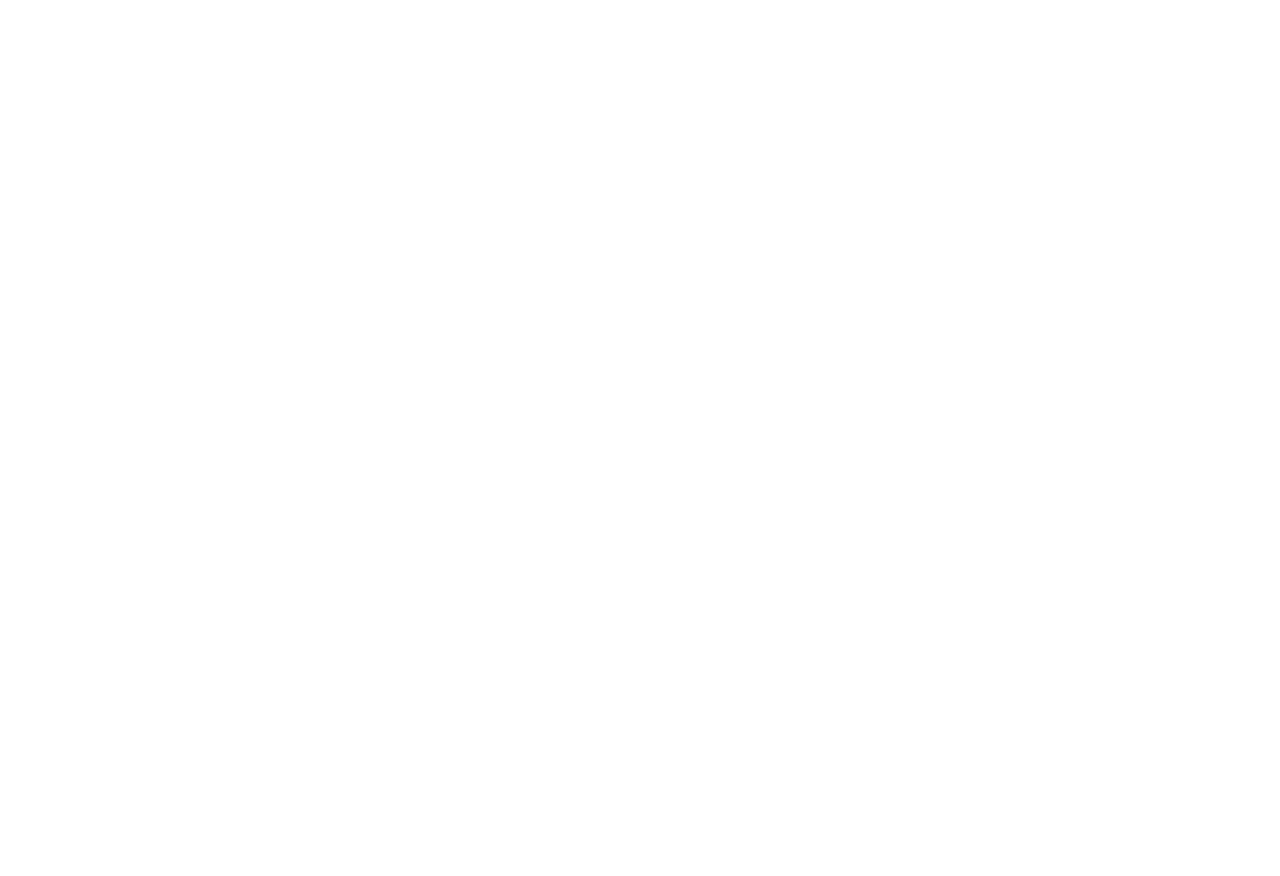
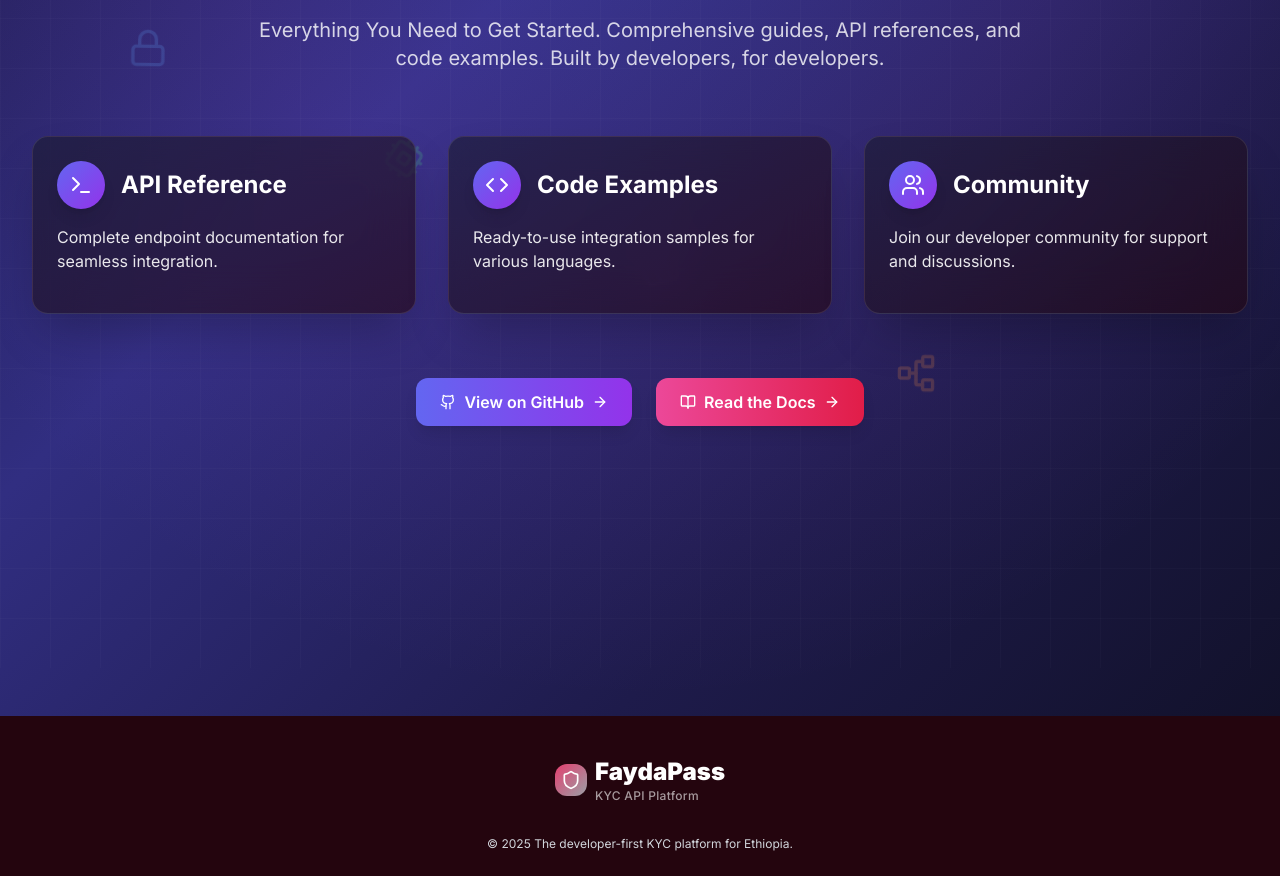
Before and after one commit to CakeInTech/FaydaPass, a Next.js app: page / in a window 1280 px wide. Shown: the part 1160-2036 px from the top of the page. Before the commit the page ends 1028 px from the top, so only its background shows below. Built offline with nearby package versions, Linux system fonts and the light colour scheme.

Commit message:
added developer resources section

```diff
--- a/app/page.tsx
+++ b/app/page.tsx
@@ -1,8 +1,10 @@
 "use client";
 
-import { useState, useEffect } from "react";
+import DeveloperResources from "@/components/DeveloperResource";
+import Footer from "@/components/Footer";
+import Home from "@/components/Home";
 import Navbar from "@/components/Navbar";
-import Home from "@/components/Home";
+import { useEffect, useState } from "react";
 function HomePage() {
   const [isVisible, setIsVisible] = useState(false);
 
@@ -18,8 +20,10 @@
       {/* Hero Section */}
 
       {/* Features Section */}
+      <DeveloperResources />
       {/* Documentation */}
       {/* Footer */}
+      <Footer/>
     </div>
   );
 }
--- /dev/null
+++ b/components/DeveloperResource.tsx
@@ -0,0 +1,213 @@
+import {
+  ArrowRight,
+  BookOpen,
+  Code, // Added for floating icons
+  Cpu, // Added for floating icons
+  Database,
+  Github,
+  Lock, // Added for floating icons
+  Network,
+  Terminal,
+  Users,
+} from "lucide-react";
+import { useEffect, useRef, useState } from "react";
+
+const DeveloperResources = () => {
+  const [mousePos, setMousePos] = useState({ x: 0, y: 0 });
+  const sectionRef = useRef<HTMLElement>(null); // Ref for the section to track mouse
+
+  // Mouse tracking for interactive background elements
+  useEffect(() => {
+    const handleMouseMove = (e: MouseEvent) => {
+      if (sectionRef.current) {
+        const rect = sectionRef.current.getBoundingClientRect();
+        setMousePos({
+          x: (e.clientX - rect.left) / rect.width,
+          y: (e.clientY - rect.top) / rect.height,
+        });
+      }
+    };
+
+    const section = sectionRef.current;
+    if (section) {
+      section.addEventListener("mousemove", handleMouseMove);
+      return () => section.removeEventListener("mousemove", handleMouseMove);
+    }
+  }, []);
+
+  const resourceCards = [
+    {
+      title: "API Reference",
+      description: "Complete endpoint documentation for seamless integration.",
+      icon: Terminal,
+    },
+    {
+      title: "Code Examples",
+      description: "Ready-to-use integration samples for various languages.",
+      icon: Code,
+    },
+    {
+      title: "Community",
+      description: "Join our developer community for support and discussions.",
+      icon: Users,
+    },
+  ];
+
+  const floatingIcons = [
+    { Icon: Lock, delay: 0, color: "text-blue-400" },
+    { Icon: Cpu, delay: 1000, color: "text-green-400" },
+    { Icon: Database, delay: 2000, color: "text-purple-400" },
+    { Icon: Network, delay: 3000, color: "text-orange-400" },
+  ];
+
+  return (
+    <section
+      ref={sectionRef} // Attach ref to the section
+      className="relative overflow-hidden min-h-screen flex flex-col py-16"
+    >
+      {/* Dynamic Grid Pattern */}
+      <div
+        className="absolute inset-0 opacity-20"
+        style={{
+          backgroundImage: `
+            linear-gradient(rgba(255,255,255,0.1) 1px, transparent 1px),
+            linear-gradient(90deg, rgba(255,255,255,0.1) 1px, transparent 1px)
+          `,
+          backgroundSize: "50px 50px",
+          transform: `translate(${mousePos.x * 20}px, ${mousePos.y * 20}px)`,
+        }}
+      />
+
+      {/* Floating Icons */}
+      {floatingIcons.map(({ Icon, delay, color }, index) => (
+        <div
+          key={index}
+          className={`absolute ${color} opacity-20`}
+          style={{
+            left: `${10 + index * 20}%`,
+            top: `${20 + index * 15}%`,
+            animation: `float-icon-${index} 6s infinite ease-in-out`,
+            animationDelay: `${delay}ms`,
+            transform: `scale(${1 + mousePos.x * 0.2})`,
+          }}
+        >
+          <Icon size={40} />
+        </div>
+      ))}
+
+      {/* Main Content */}
+      <div className="relative z-10 max-w-7xl mx-auto px-4 sm:px-6 lg:px-8 flex-grow">
+        {/* Developer Resources Section */}
+        <div className="text-center mb-16">
+          <h2 className="text-5xl lg:text-6xl font-black text-white mb-6">
+            Developer Resources
+          </h2>
+          <p className="text-xl text-white/80 max-w-3xl mx-auto">
+            Everything You Need to Get Started. Comprehensive guides, API
+            references, and code examples. Built by developers, for developers.
+          </p>
+        </div>
+
+        <div className="grid grid-cols-1 md:grid-cols-2 lg:grid-cols-3 gap-8 mb-12">
+          {resourceCards.map((card, index) => {
+            const CardContent = (
+              <>
+                <div className="flex items-center mb-4">
+                  <div className="w-12 h-12 bg-gradient-to-br from-indigo-500 to-purple-600 rounded-full flex items-center justify-center shadow-lg mr-4 flex-shrink-0">
+                    <card.icon className="w-6 h-6 text-white group-hover:scale-110 transition-transform duration-300" />
+                  </div>
+                  <h3 className="text-2xl font-bold text-white group-hover:text-indigo-300 transition-colors duration-300">
+                    {card.title}
+                  </h3>
+                </div>
+                <p className="text-white/90 text-base mb-4 flex-grow">
+                  {card.description}
+                </p>
+              </>
+            );
+
+            return (
+              <div
+                key={index}
+                className="group relative bg-gradient-to-br from-[rgba(26,26,46,0.6)] to-[rgba(36,5,14,0.6)] backdrop-blur-xl rounded-2xl p-6 border border-white/10 hover:border-indigo-500/50 transition-all duration-300 transform hover:-translate-y-2 shadow-2xl hover:shadow-indigo-500/30 flex flex-col justify-between cursor-default"
+              >
+                {CardContent}
+              </div>
+            );
+          })}
+        </div>
+
+        {/* New Call to Action Buttons */}
+        <div className="flex flex-col sm:flex-row items-center justify-center gap-6 mt-16">
+          {/* GitHub Button */}
+          <a href="#github" target="_blank" rel="noopener noreferrer">
+            <button className="group relative bg-gradient-to-r from-indigo-500 to-purple-600 text-white px-6 py-3 rounded-xl font-semibold shadow-lg hover:shadow-indigo-500/50 transition-all duration-300 transform hover:scale-105 hover:-translate-y-0.5 overflow-hidden">
+              <div className="absolute inset-0 bg-gradient-to-r from-indigo-400 to-purple-500 opacity-0 group-hover:opacity-100 transition-opacity duration-300" />
+              <div className="relative flex items-center space-x-2">
+                <Github className="w-4 h-4" />
+                <span>View on GitHub</span>
+                <ArrowRight className="w-4 h-4 transform group-hover:translate-x-1 transition-transform duration-300" />
+              </div>
+            </button>
+          </a>
+
+          {/* Documentation Button */}
+          <a href="/docs">
+            <button className="group relative bg-gradient-to-r from-pink-500 to-rose-600 text-white px-6 py-3 rounded-xl font-semibold shadow-lg hover:shadow-primary-500/50 transition-all duration-300 transform hover:scale-105 hover:-translate-y-0.5 overflow-hidden">
+              <div className="absolute inset-0 bg-gradient-to-r from-pink-400 to-rose-500 opacity-0 group-hover:opacity-100 transition-opacity duration-300" />
+              <div className="relative flex items-center space-x-2">
+                <BookOpen className="w-4 h-4" />
+                <span>Read the Docs</span>
+                <ArrowRight className="w-4 h-4 transform group-hover:translate-x-1 transition-transform duration-300" />
+              </div>
+            </button>
+          </a>
+        </div>
+      </div>
+
+      <style jsx>{`
+        @keyframes float-icon-0 {
+          0%,
+          100% {
+            transform: translateY(0px) rotate(0deg);
+          }
+          50% {
+            transform: translateY(-20px) rotate(180deg);
+          }
+        }
+
+        @keyframes float-icon-1 {
+          0%,
+          100% {
+            transform: translateY(0px) rotate(0deg);
+          }
+          50% {
+            transform: translateY(-30px) rotate(-180deg);
+          }
+        }
+
+        @keyframes float-icon-2 {
+          0%,
+          100% {
+            transform: translateY(0px) rotate(0deg);
+          }
+          50% {
+            transform: translateY(-25px) rotate(90deg);
+          }
+        }
+
+        @keyframes float-icon-3 {
+          0%,
+          100% {
+            transform: translateY(0px) rotate(0deg);
+          }
+          50% {
+            transform: translateY(-35px) rotate(-90deg);
+          }
+        }
+      `}</style>
+    </section>
+  );
+};
+
+export default DeveloperResources;
--- a/components/Footer.tsx
+++ b/components/Footer.tsx
@@ -1,31 +1,28 @@
 // components/Footer.tsx
 "use client";
 import { Shield } from "lucide-react";
-import Link from "next/link";
 
 export default function Footer() {
   return (
-    <footer className="text-black p-6 mt-12 w-full bg-[#E43F6F]">
-      <div className="container mx-auto flex flex-col md:flex-row justify-between items-start md:items-center gap-4 ">
-
-        <div className="flex items-center space-x-2 p-8">
+    <footer className="text-black p-6 mt-12 w-full bg-[#24050E]">
+      <div className="flex flex-col items-center justify-center mx-auto max-w-screen-sm gap-4">
+        <div className="flex items-center space-x-2 p-4">
           <div className="w-8 h-8 bg-gradient-to-br from-primary-500 to-dark-500 rounded-lg flex items-center justify-center">
             <Shield className="w-5 h-5 text-white" />
           </div>
-          <span className="text-xl font-bold text-dark-900">FaydaPass</span>
+          <div className="flex flex-col">
+            <span className="text-2xl font-black text-white group-hover:text-primary-300 transition-colors duration-300">
+              FaydaPass
+            </span>
+            <span className="text-xs text-white/60 font-medium tracking-wide">
+              KYC API Platform
+            </span>
+          </div>
         </div>
-
-        <nav className="flex flex-col gap-2 text-sm">
-          <Link href="/" className="text-primary-500 hover:underline">Home</Link>
-          <Link href="#features" className="text-primary-500 hover:underline">API</Link>
-          <Link href="#examples" className="text-primary-500 hover:underline">Examples</Link>
-          <Link href="/admin" className="text-primary-500 hover:underline">Admin</Link>
-          <Link href="/docs" className="text-primary-500 hover:underline">Documentation</Link>
-        </nav>
       </div>
 
-      <div className="text-center text-xs text-gray-600 mt-4">
-        © {new Date().getFullYear()} FaydaPass. All rights reserved.
+      <div className="text-center text-xs text-gray-300 mt-4">
+        © {new Date().getFullYear()} The developer-first KYC platform for Ethiopia.
       </div>
     </footer>
   );
```
Also changed, not shown: components/Navbar.tsx (+6 -6 lines).
